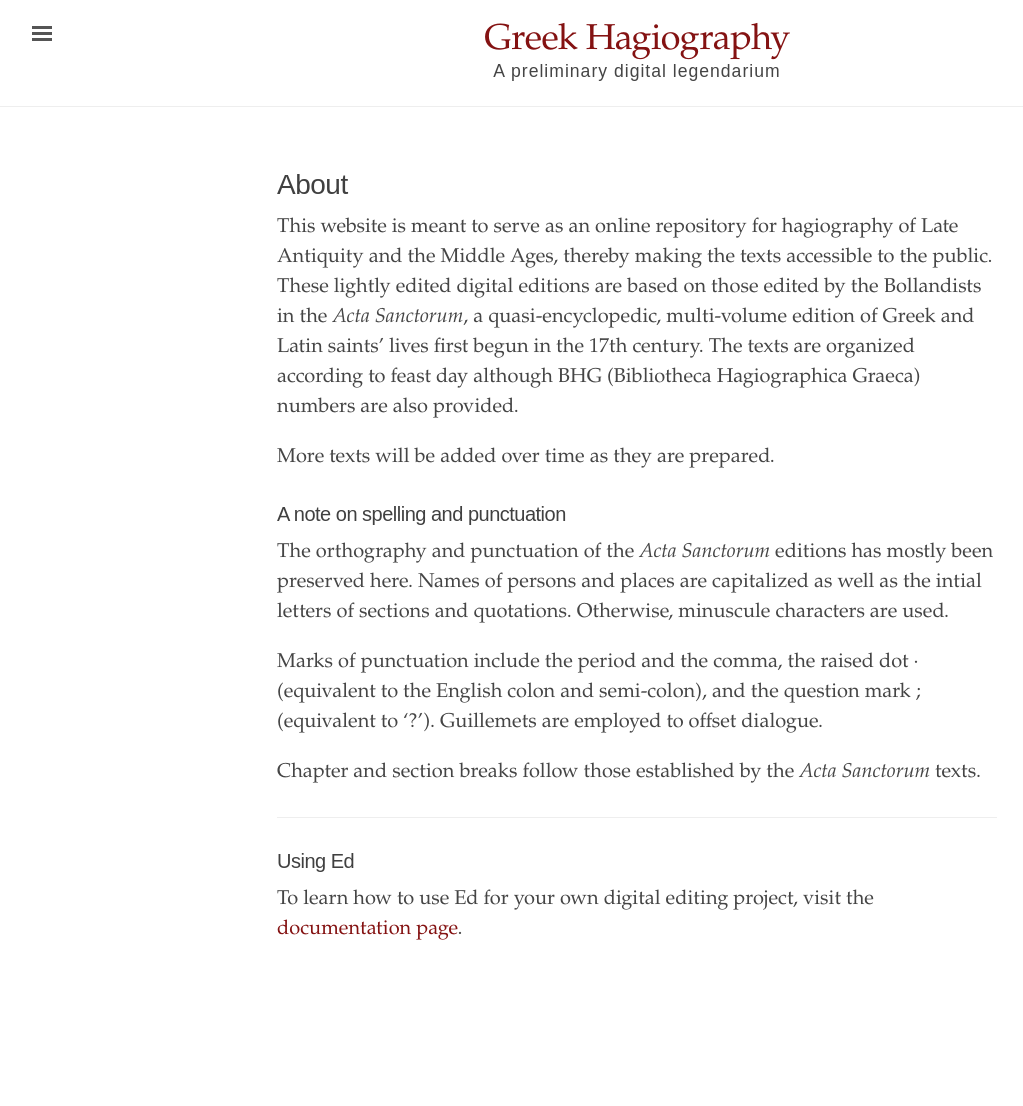
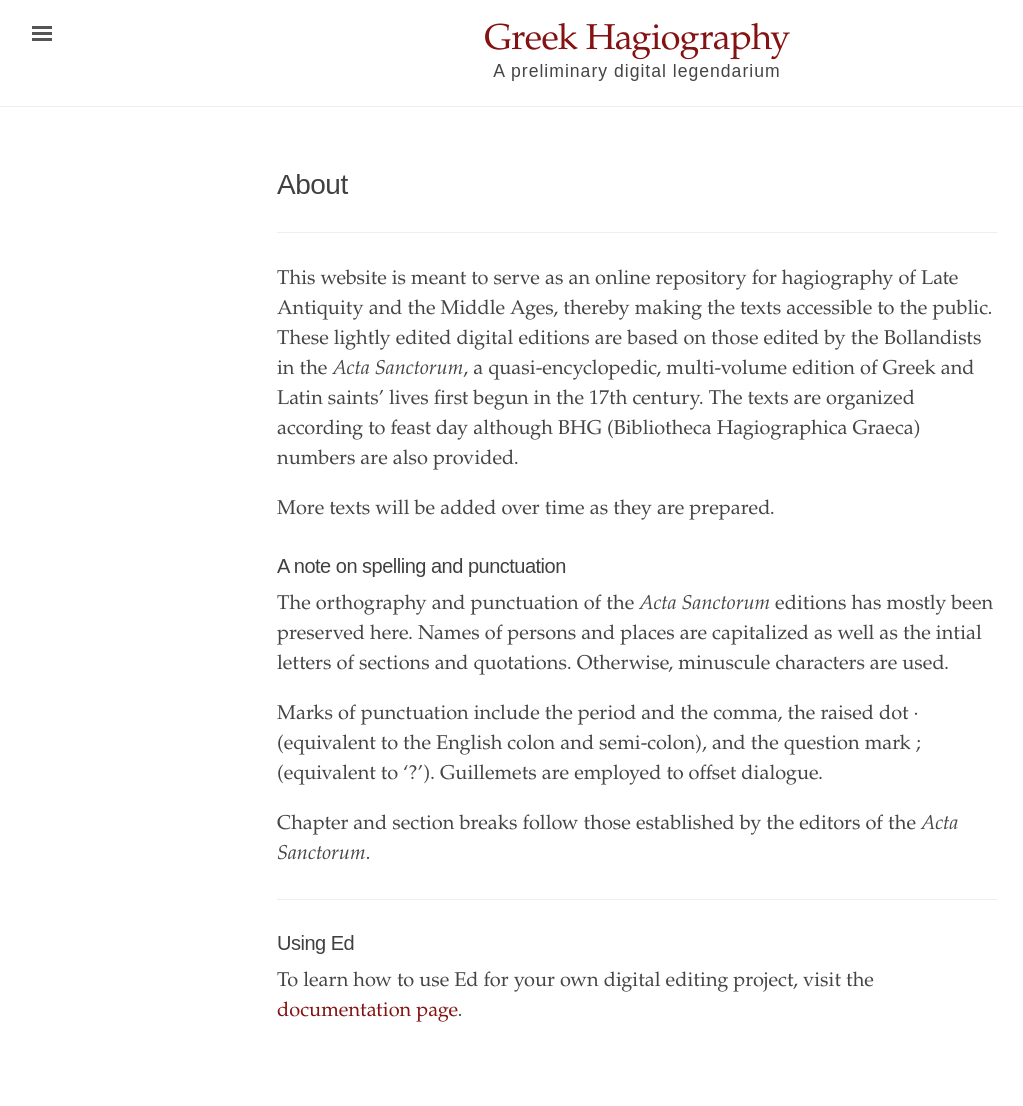
Before and after one commit to cjkoepke1/greek-hagiography, a Jekyll site: the page built from about.md, in a window 1280 px wide. Shown: the whole page, without its empty margins (3-1026 px from the left). Built offline with Jekyll 4.4.1, drawn with Linux system fonts in a browser that asks for light colours; before the commit the page ends 1024 px from its top, so only the background shows below that.

Commit message:
Update about.md

```diff
--- a/about.md
+++ b/about.md
@@ -3,6 +3,7 @@ layout: page
 title: About
 ---
 
+---
 
 This website is meant to serve as an online repository for hagiography of Late Antiquity and the Middle Ages, thereby making the texts accessible to the public. These lightly edited digital editions are based on those edited by the Bollandists in the *Acta Sanctorum*, a quasi-encyclopedic, multi-volume edition of Greek and Latin saints' lives first begun in the 17th century. The texts are organized according to feast day although BHG (Bibliotheca Hagiographica Graeca) numbers are also provided.
 
@@ -14,7 +15,7 @@ The orthography and punctuation of the *Acta Sanctorum* editions has mostly been
 
 Marks of punctuation include the period and the comma, the raised dot · (equivalent to the English colon and semi-colon), and the question mark ; (equivalent to '?'). Guillemets are employed to offset dialogue.
 
-Chapter and section breaks follow those established by the *Acta Sanctorum* texts.
+Chapter and section breaks follow those established by the editors of the *Acta Sanctorum*.
 
 ---
 
```
